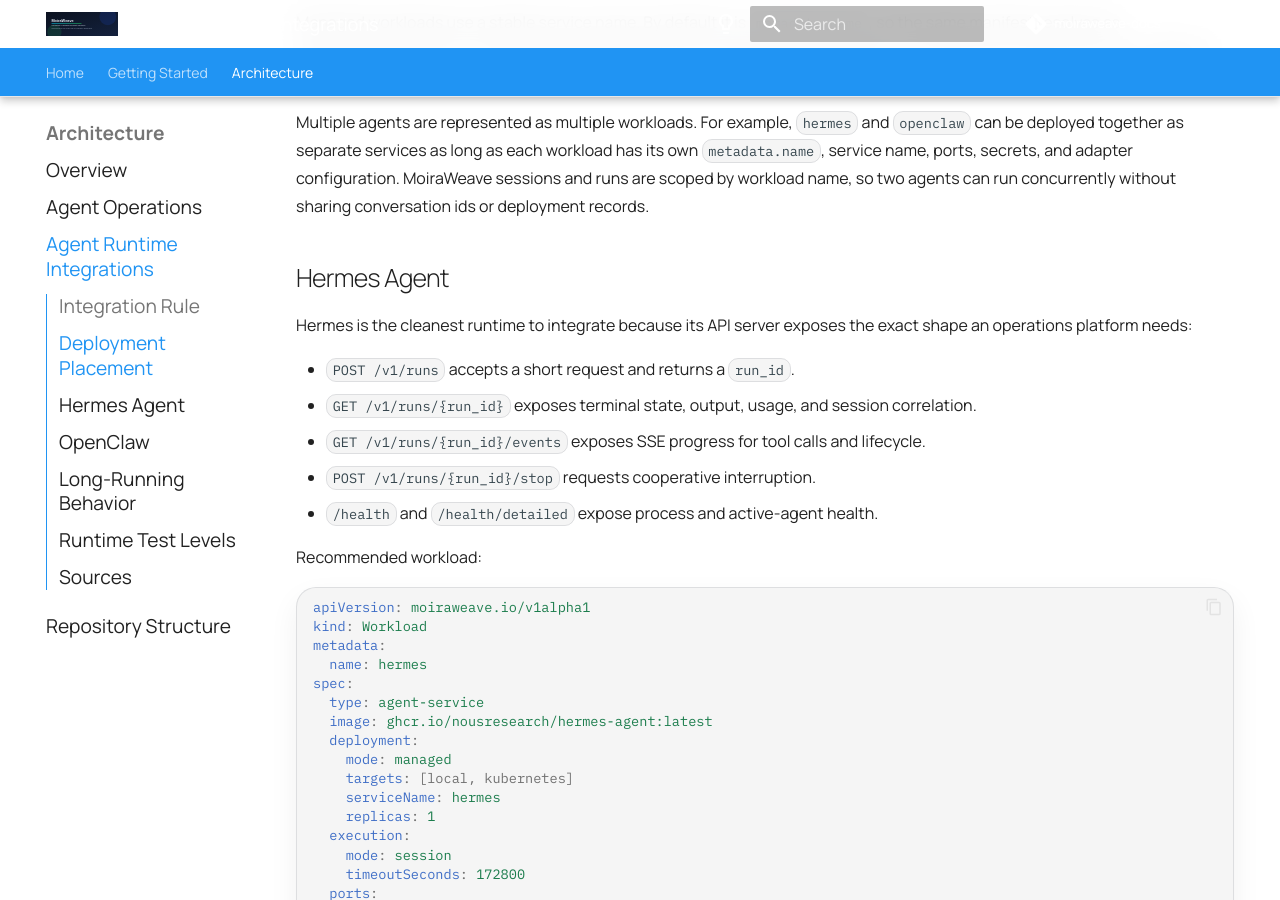
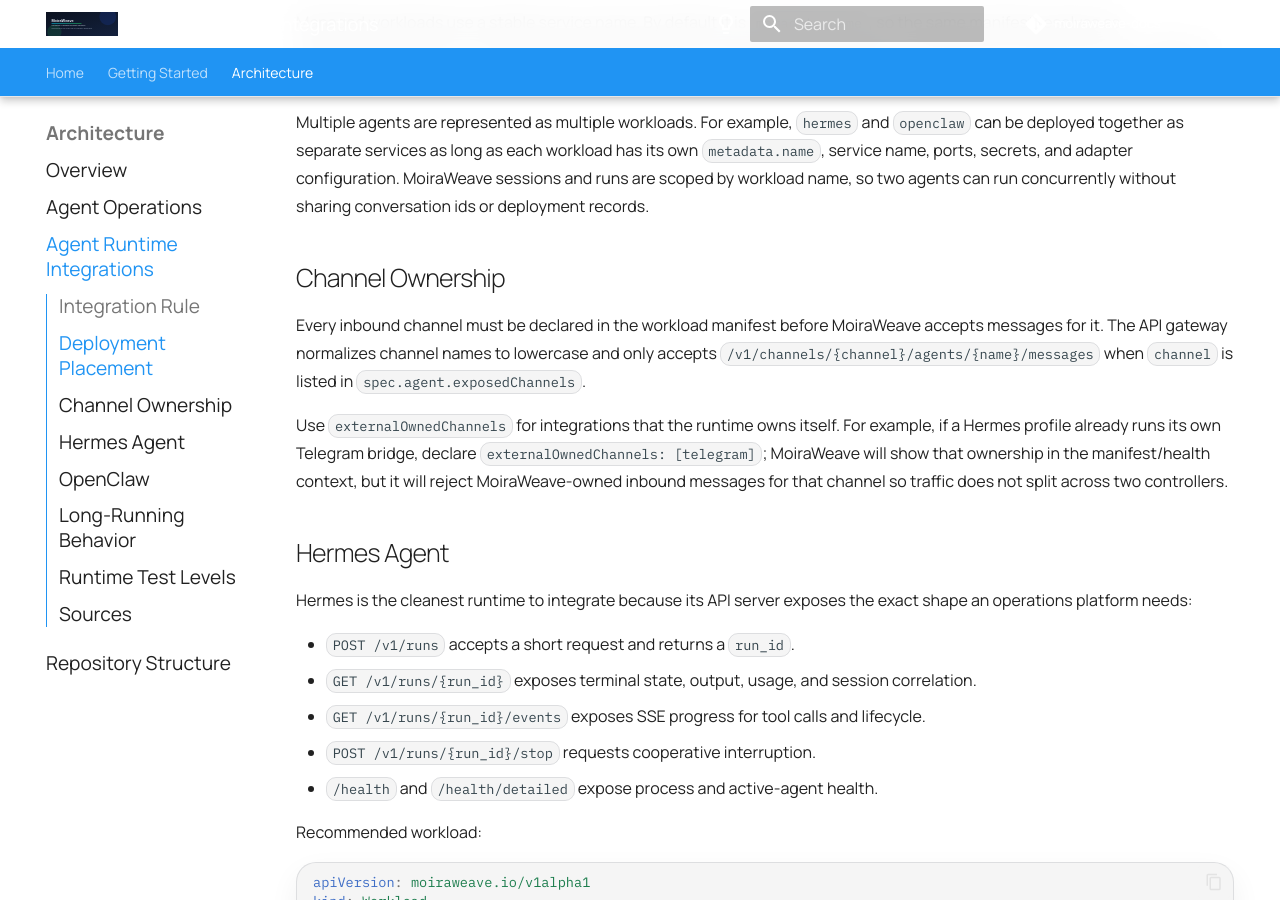
Before and after one commit to moiraweave-labs/moiraweave-docs, an MkDocs documentation site: the page built from docs/agent-runtime-integrations.md, in a window 1280 px wide and 900 px high, scrolled down 939 px. Built offline with MkDocs 1.6.1 and Material for MkDocs 9.7.7, drawn with Linux system fonts in a browser that asks for light colours; comment, search, counter and statistics services are not loaded.

Commit message:
docs: document agent channel ownership

```diff
--- a/docs/agent-runtime-integrations.md
+++ b/docs/agent-runtime-integrations.md
@@ -43,6 +43,19 @@ workload has its own `metadata.name`, service name, ports, secrets, and adapter
 configuration. MoiraWeave sessions and runs are scoped by workload name, so two
 agents can run concurrently without sharing conversation ids or deployment
 records.
+
+## Channel Ownership
+
+Every inbound channel must be declared in the workload manifest before
+MoiraWeave accepts messages for it. The API gateway normalizes channel names to
+lowercase and only accepts `/v1/channels/{channel}/agents/{name}/messages` when
+`channel` is listed in `spec.agent.exposedChannels`.
+
+Use `externalOwnedChannels` for integrations that the runtime owns itself. For
+example, if a Hermes profile already runs its own Telegram bridge, declare
+`externalOwnedChannels: [telegram]`; MoiraWeave will show that ownership in the
+manifest/health context, but it will reject MoiraWeave-owned inbound messages
+for that channel so traffic does not split across two controllers.
 
 ## Hermes Agent
 
```
